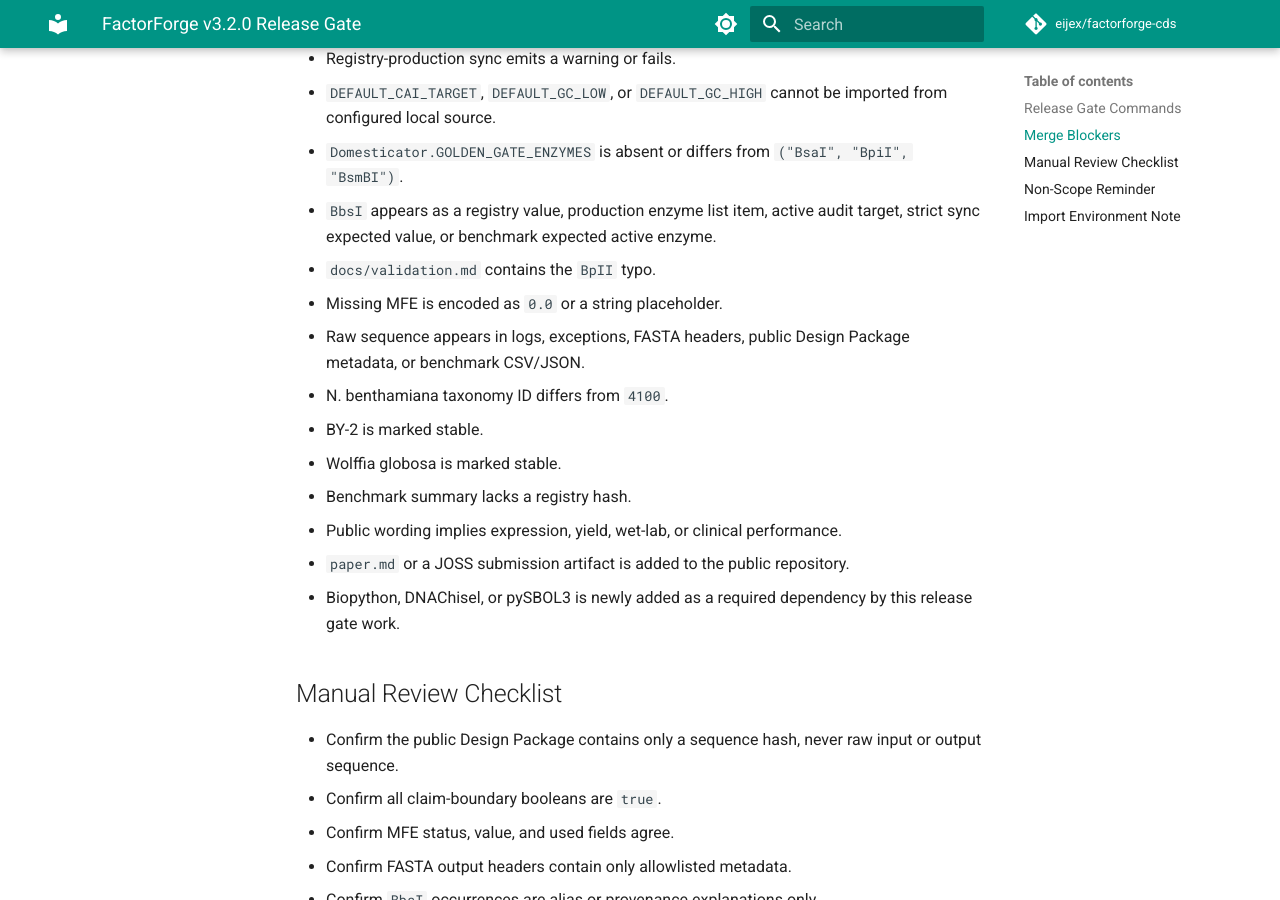
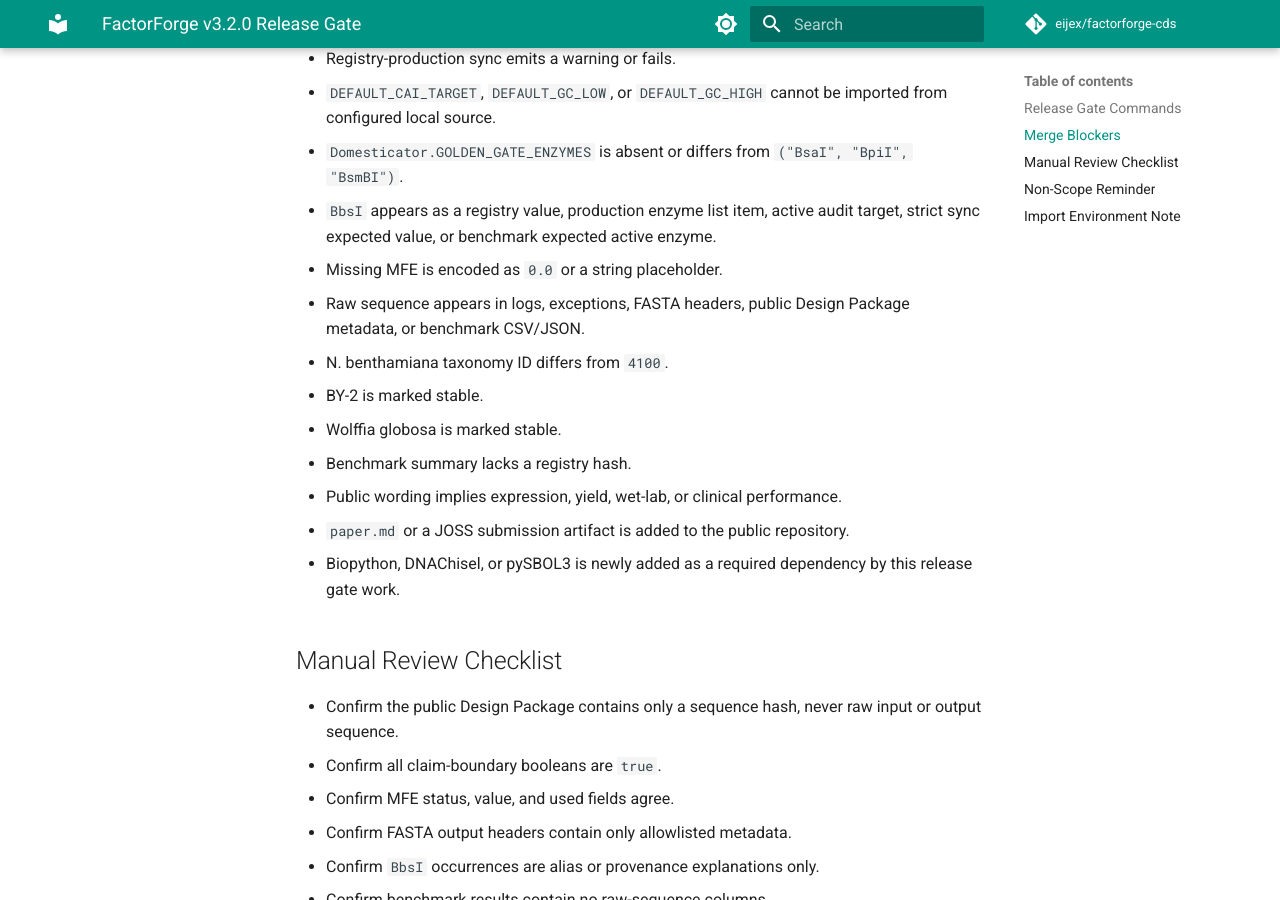
Before and after one commit to eijex/factorforge-cds, an MkDocs documentation site: the page built from docs/validation/RELEASE_GATE.md, in a window 1280 px wide and 900 px high, scrolled down 757 px. Built offline with MkDocs 1.6.1 and Material for MkDocs 9.7.7, drawn with Linux system fonts in a browser that asks for light colours; comment, search, counter and statistics services are not loaded.

Commit message:
docs: remove stale BpII merge blocker note from RELEASE_GATE (already fixed in docs/validation.md)

```diff
--- a/docs/validation/RELEASE_GATE.md
+++ b/docs/validation/RELEASE_GATE.md
@@ -34,7 +34,6 @@ unregistered findings remain; strict mode is a future hard gate.
   `("BsaI", "BpiI", "BsmBI")`.
 - `BbsI` appears as a registry value, production enzyme list item, active audit
   target, strict sync expected value, or benchmark expected active enzyme.
-- `docs/validation.md` contains the `BpII` typo.
 - Missing MFE is encoded as `0.0` or a string placeholder.
 - Raw sequence appears in logs, exceptions, FASTA headers, public Design Package
   metadata, or benchmark CSV/JSON.
```
